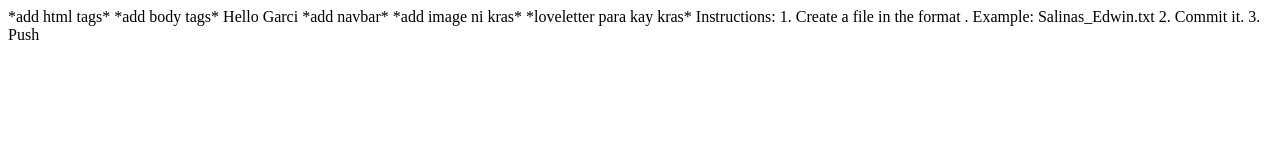
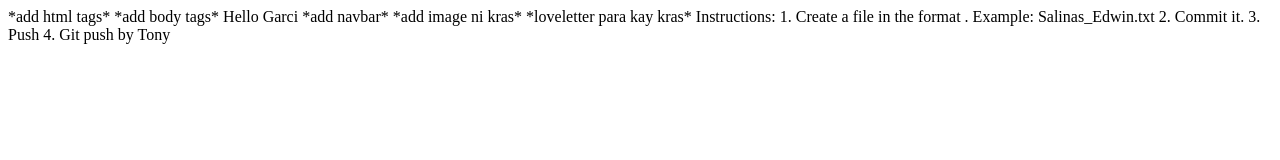
Before and after one commit to lempanlilio/trygit, a plain HTML site: page index.html in a window 1280 px wide. Drawn offline with Linux system fonts and the light colour scheme.

Commit message:
Added line

```diff
--- a/index.html
+++ b/index.html
@@ -9,3 +9,4 @@ Instructions:
 1. Create a file in the format <lastname_firstname.txt>. Example: Salinas_Edwin.txt
 2. Commit it.
 3. Push
+4. Git push by Tony
```
